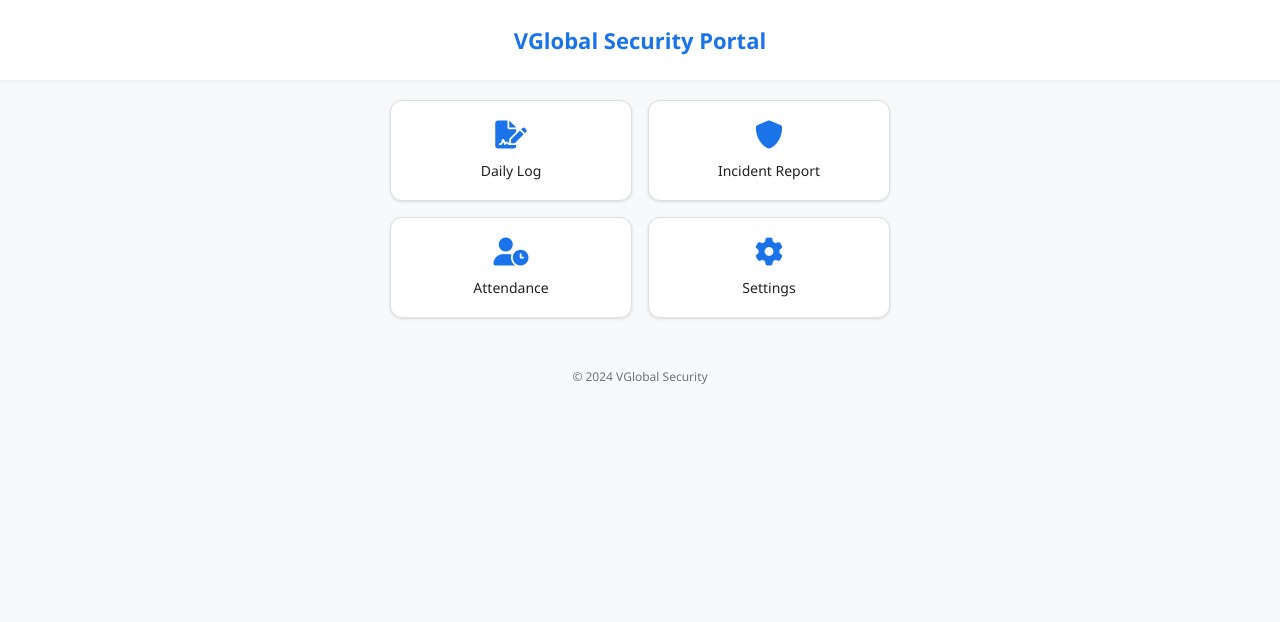
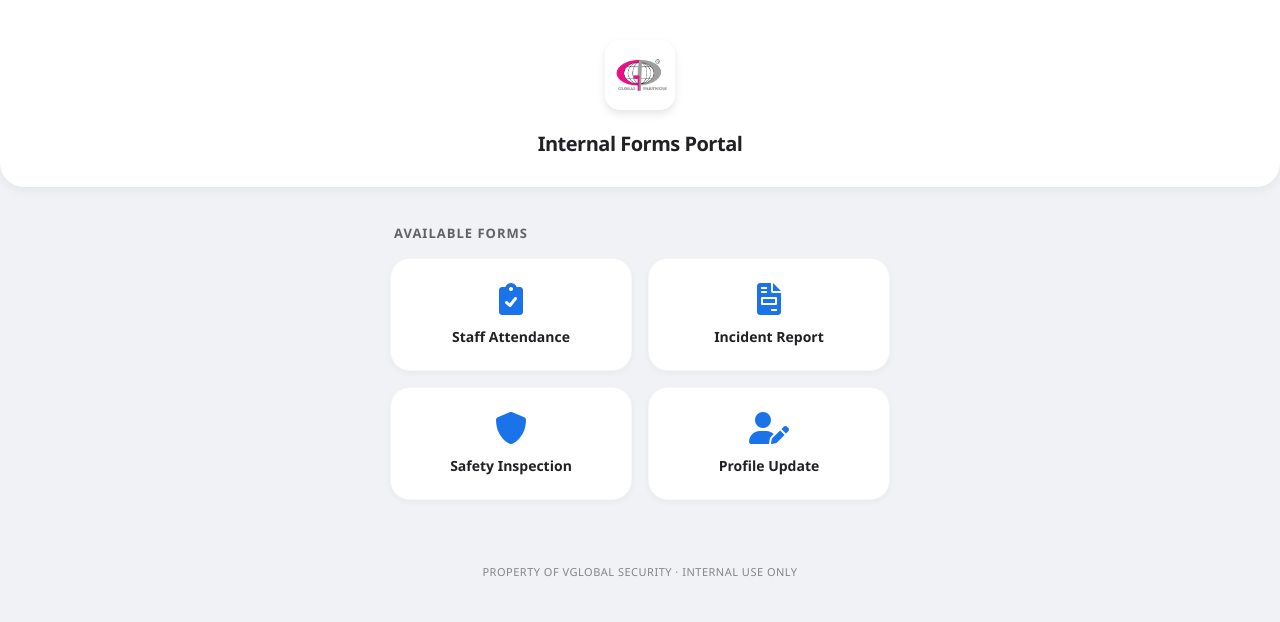
Before and after one commit to VGlobalSecurity/FormViewer, a plain HTML site: page index.html in a window 1280 px wide. Drawn offline with Linux system fonts and the light colour scheme.

Commit message:
Refactor index.html for improved styling and structure

```diff
--- a/index.html
+++ b/index.html
@@ -4,54 +4,164 @@
     <meta charset="UTF-8">
     <meta name="viewport" content="width=device-width, initial-scale=1.0, maximum-scale=1.0, user-scalable=no">
     <title>VGlobal Form Viewer</title>
+
     <link rel="manifest" href="manifest.json">
     <meta name="theme-color" content="#1a73e8">
+    <meta name="apple-mobile-web-app-capable" content="yes">
+    <meta name="apple-mobile-web-app-status-bar-style" content="black-translucent">
+    <link rel="apple-touch-icon" href="logo.jpg">
+
     <link rel="stylesheet" href="https://cdnjs.cloudflare.com/ajax/libs/font-awesome/6.0.0/css/all.min.css">
+
     <style>
-        body { font-family: 'Segoe UI', Roboto, Helvetica, Arial, sans-serif; background-color: #f8f9fa; margin: 0; padding: 0; color: #3c4043; }
-        .header { background: #ffffff; padding: 25px 20px; text-align: center; box-shadow: 0 2px 4px rgba(0,0,0,0.05); }
-        .header h1 { margin: 0; font-size: 22px; color: #1a73e8; font-weight: 600; }
-        .container { padding: 20px; max-width: 500px; margin: auto; }
-        .grid { display: grid; grid-template-columns: 1fr 1fr; gap: 16px; }
+        :root {
+            --primary: #1a73e8;
+            --bg: #f0f2f5;
+            --card-bg: #ffffff;
+            --text: #202124;
+        }
+
+        body {
+            font-family: 'Segoe UI', Roboto, -apple-system, sans-serif;
+            background-color: var(--bg);
+            margin: 0;
+            padding: 0;
+            color: var(--text);
+            -webkit-tap-highlight-color: transparent;
+        }
+
+        .header {
+            background: #ffffff;
+            padding: 40px 20px 30px;
+            text-align: center;
+            box-shadow: 0 4px 12px rgba(0,0,0,0.05);
+            border-bottom-left-radius: 24px;
+            border-bottom-right-radius: 24px;
+        }
+
+        .header img {
+            width: 70px;
+            height: 70px;
+            border-radius: 15px;
+            object-fit: cover;
+            margin-bottom: 15px;
+            box-shadow: 0 4px 8px rgba(0,0,0,0.1);
+        }
+
+        .header h1 {
+            margin: 0;
+            font-size: 20px;
+            letter-spacing: -0.5px;
+            color: var(--text);
+        }
+
+        .container {
+            padding: 24px 16px;
+            max-width: 500px;
+            margin: auto;
+        }
+
+        .section-title {
+            font-size: 13px;
+            font-weight: 700;
+            color: #5f6368;
+            text-transform: uppercase;
+            margin-bottom: 16px;
+            margin-left: 4px;
+            letter-spacing: 1px;
+        }
+
+        .grid {
+            display: grid;
+            grid-template-columns: 1fr 1fr;
+            gap: 16px;
+        }
+
         .card {
-            background: white; border-radius: 12px; padding: 20px; text-decoration: none;
-            display: flex; flex-direction: column; align-items: center; justify-content: center;
-            box-shadow: 0 1px 3px rgba(0,0,0,0.12); transition: all 0.2s ease; border: 1px solid #e0e0e0;
+            background: var(--card-bg);
+            border-radius: 20px;
+            padding: 24px 16px;
+            text-decoration: none;
+            display: flex;
+            flex-direction: column;
+            align-items: center;
+            justify-content: center;
+            box-shadow: 0 2px 6px rgba(0,0,0,0.04);
+            transition: transform 0.2s cubic-bezier(0.4, 0, 0.2, 1);
+            border: 1px solid rgba(0,0,0,0.03);
         }
-        .card:active { transform: scale(0.96); background-color: #f1f3f4; }
-        .card i { font-size: 28px; color: #1a73e8; margin-bottom: 12px; }
-        .card span { font-size: 14px; font-weight: 500; text-align: center; color: #202124; }
-        .footer { text-align: center; padding: 30px; font-size: 12px; color: #70757a; }
+
+        /* Hover/Touch Effect */
+        .card:active {
+            transform: scale(0.94);
+            background-color: #f8f9fa;
+        }
+
+        .card i {
+            font-size: 32px;
+            color: var(--primary);
+            margin-bottom: 12px;
+        }
+
+        .card span {
+            font-size: 14px;
+            font-weight: 600;
+            text-align: center;
+            color: var(--text);
+        }
+
+        .footer {
+            text-align: center;
+            padding: 40px 20px;
+            font-size: 11px;
+            color: #80868b;
+            letter-spacing: 0.5px;
+        }
     </style>
 </head>
 <body>
+
     <div class="header">
-        <h1>VGlobal Security Portal</h1>
+        <img src="logo.jpg" alt="VGlobal Logo">
+        <h1>Internal Forms Portal</h1>
     </div>
+
     <div class="container">
+        <p class="section-title">Available Forms</p>
         <div class="grid">
-            <a href="YOUR_LINK_HERE" class="card">
-                <i class="fas fa-file-signature"></i>
-                <span>Daily Log</span>
+
+            <a href="PASTE_GOOGLE_FORM_LINK_HERE" class="card">
+                <i class="fas fa-clipboard-check"></i>
+                <span>Staff Attendance</span>
             </a>
-            <a href="YOUR_LINK_HERE" class="card">
-                <i class="fas fa-shield-alt"></i>
+
+            <a href="PASTE_GOOGLE_FORM_LINK_HERE" class="card">
+                <i class="fas fa-file-invoice"></i>
                 <span>Incident Report</span>
             </a>
-            <a href="YOUR_LINK_HERE" class="card">
-                <i class="fas fa-user-clock"></i>
-                <span>Attendance</span>
+
+            <a href="PASTE_GOOGLE_FORM_LINK_HERE" class="card">
+                <i class="fas fa-shield-alt"></i>
+                <span>Safety Inspection</span>
             </a>
-            <a href="YOUR_LINK_HERE" class="card">
-                <i class="fas fa-cog"></i>
-                <span>Settings</span>
+
+            <a href="PASTE_GOOGLE_FORM_LINK_HERE" class="card">
+                <i class="fas fa-user-edit"></i>
+                <span>Profile Update</span>
             </a>
+
         </div>
     </div>
-    <div class="footer">© 2024 VGlobal Security</div>
+
+    <div class="footer">
+        PROPERTY OF VGLOBAL SECURITY &middot; INTERNAL USE ONLY
+    </div>
+
     <script>
         if ('serviceWorker' in navigator) {
-            navigator.serviceWorker.register('sw.js');
+            window.addEventListener('load', () => {
+                navigator.serviceWorker.register('sw.js');
+            });
         }
     </script>
 </body>
```
